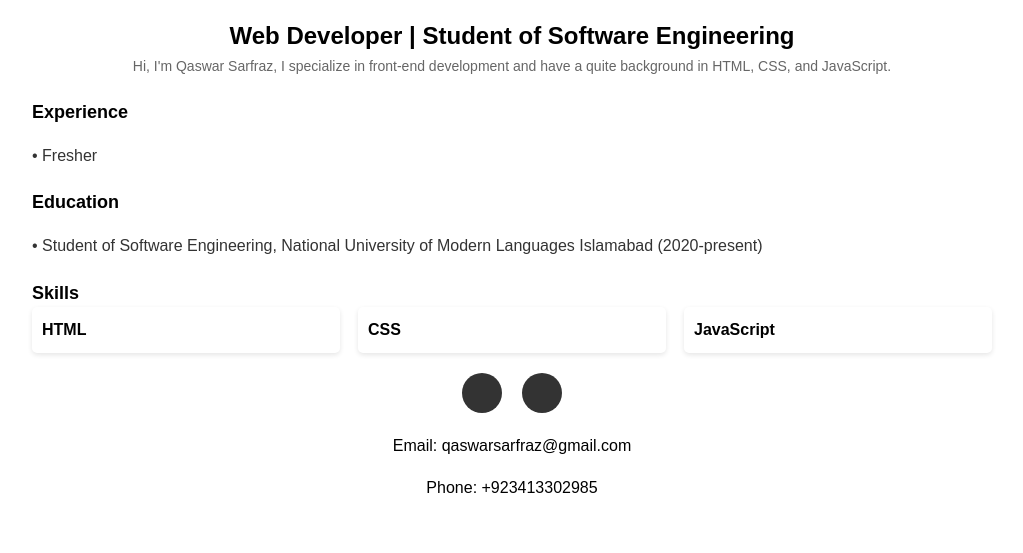
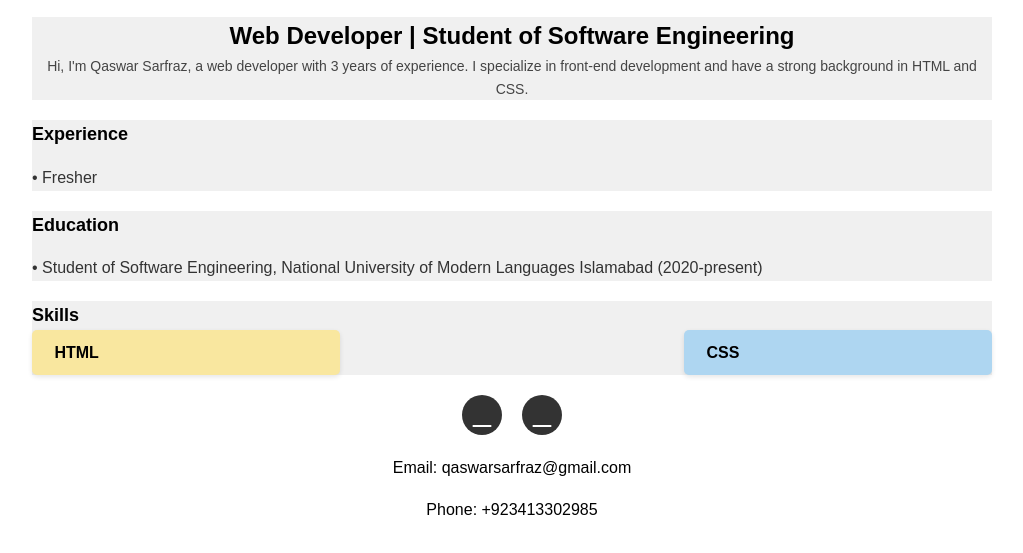
Before and after one commit to qaswarsarfraz/cv, a plain HTML site: page index.html in a window 1280 px wide. Shown: the part 181-734 px from the top of the page, without its empty margins (128-1151 px from the left). Drawn offline with Linux system fonts and the light colour scheme.

Commit message:
Update index.html

```diff
--- a/index.html
+++ b/index.html
@@ -1,6 +1,6 @@
-
 <!DOCTYPE html>
 <html lang="en">
+
 <head>
   <meta charset="UTF-8">
   <meta name="viewport" content="width=device-width, initial-scale=1.0">
@@ -10,101 +10,128 @@
       font-family: Arial, sans-serif;
       line-height: 1.6;
     }
+
+
     .container {
       max-width: 960px;
       margin: 0 auto;
       padding: 20px;
     }
+
     .header {
       text-align: center;
       margin-bottom: 20px;
+      background-color: #f0f0f0;
     }
+
     .header h1 {
       margin: 0;
       font-size: 24px;
     }
+
     .header p {
       margin: 0;
       font-size: 14px;
-            color: #666;
+      color: #444;
+
     }
+
     .section {
       margin-bottom: 20px;
+      background-color: #f0f0f0;
     }
+
     .section h2 {
       margin: 0;
       font-size: 18px;
     }
+
     .section ul {
       padding: 0;
       list-style: none;
     }
+
     .section ul li {
       margin-bottom: 10px;
     }
+
     .section ul li:before {
       content: "• ";
       color: #333;
     }
+
     .section ul li a {
       color: #333;
       text-decoration: none;
     }
+
     .section ul li a:hover {
       text-decoration: underline;
     }
+
     .skills {
       display: flex;
       justify-content: space-between;
     }
+
     .skills .skill {
       width: 30%;
       padding: 10px;
       box-shadow: 0 2px 5px rgba(0, 0, 0, 0.1);
       border-radius: 5px;
     }
+
     .skills .skill h3 {
       margin: 0;
       font-size: 16px;
     }
+
     .skills .skill p {
       margin: 0;
       font-size: 14px;
       color: #666;
     }
+
     .contact {
       text-align: center;
       margin-top: 20px;
     }
+
     .contact a {
       color: #333;
       text-decoration: none;
     }
+
     .contact a:hover {
       text-decoration: underline;
     }
+
     .profile {
       display: flex;
       align-items: center;
       justify-content: center;
       margin-bottom: 20px;
     }
+
     .profile img {
       width: 150px;
       height: 150px;
       border-radius: 50%;
       object-fit: cover;
     }
+
     .profile h2 {
       margin-left: 20px;
       font-size: 20px;
     }
+
     .social {
       display: flex;
       align-items: center;
       justify-content: center;
       margin-bottom: 20px;
     }
+
     .social a {
       display: inline-block;
       width: 40px;
@@ -117,20 +144,51 @@
       text-align: center;
       line-height: 40px;
     }
+
     .social a:hover {
       transform: scale(1.1);
     }
+
+    /* Added colors and icons */
+    .skills .skill:nth-child(1) {
+      background-color: #f9e79f;
+    }
+
+    .skills .skill:nth-child(2) {
+      background-color: #aed6f1;
+    }
+
+    .skills .skill:nth-child(3) {
+      background-color: #abebc6;
+    }
+
+    .skills .skill h3:before {
+      content: "\f121 ";
+      font-family: "Font Awesome 5 Free";
+      font-weight: 900;
+    }
+
+    .social a:nth-child(1):before {
+      content: "\f09a ";
+      font-family: "Font Awesome 5 Brands";
+    }
+
+    .social a:nth-child(2):before {
+      content: "\f09b ";
+      font-family: "Font Awesome 5 Brands";
+    }
   </style>
 </head>
+
 <body>
   <div class="container">
     <div class="profile">
-            <img src="cv.png" alt="Qaswar Sarfraz">
+      <img src="qaswar.jpg" alt="Qaswar Sarfraz">
       <h2>Qaswar Sarfraz</h2>
     </div>
     <div class="header">
       <h1>Web Developer | Student of Software Engineering</h1>
-            <p>Hi, I'm Qaswar Sarfraz, I specialize in front-end development and have a quite background in HTML, CSS, and JavaScript.</p>
+      <p>Hi, I'm Qaswar Sarfraz, a web developer with 3 years of experience. I specialize in front-end development and have a strong background in HTML and CSS.</p>
     </div>
     <div class="section">
       <h2>Experience</h2>
@@ -157,15 +215,12 @@
           <h3>CSS</h3>
 
         </div>
-                <div class="skill">
-                    <h3>JavaScript</h3>
 
       </div>
     </div>
-        </div>
     <div class="social">
-          <a href="#"><i class="https://www.facebook.com/qaswar.chadhar.9"></i></a>
-                    <a href="#"><i class="https://github.com/qaswarsarfraz"></i></a>
+      <a href="https://www.facebook.com/qaswar.chadhar.9"><i class="fab fa-facebook-f"></i></a>
+      <a href="https://github.com/qaswarsarfraz"><i class="fab fa-github"></i></a>
     </div>
     <div class="contact">
       <p>Email: qaswarsarfraz@gmail.com</p>
@@ -173,4 +228,5 @@
     </div>
   </div>
 </body>
+
 </html>
```
Lines whose indentation alone changed are shown as unchanged.
